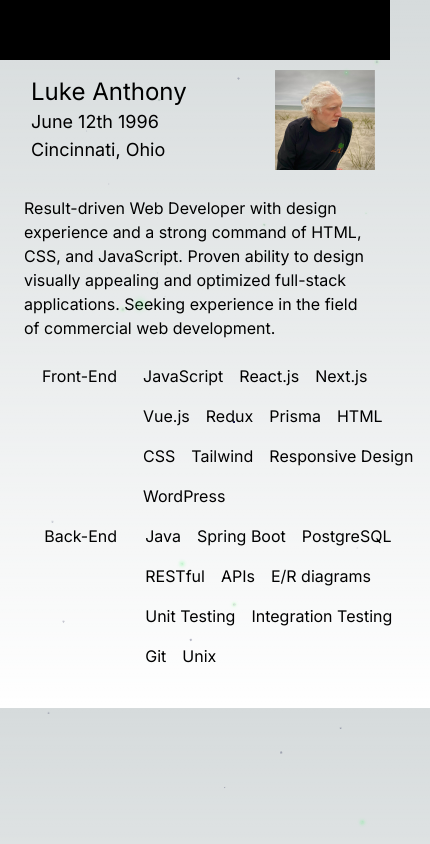
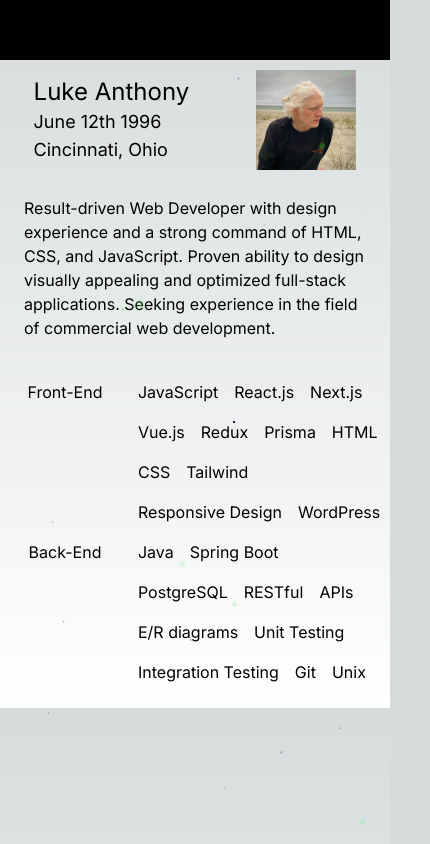
Before and after one commit to ln64-git/portfolio-2024, a Next.js app: page /about in a window 390 px wide. Shown: the whole page, 430 px wide, since content can reach past the window. Built offline with nearby package versions, Linux system fonts and the light colour scheme.

Commit message:
now about page is responsive

```diff
--- a/src/app/about/page.tsx
+++ b/src/app/about/page.tsx
@@ -12,9 +12,8 @@ export default function AboutPage() {
   return (
     <div id="About" className=" mx-auto  max-w-[650px]   rounded-lg">
       <Header />
-      <div className="">
-        <div className="flex items-center justify-center  ">
-          <div className="min-w-[260px] p-4 flex flex-col justify-center ">
+      <div className=" max-w-[450px] mx-auto flex items-center justify-around   ">
+        <div className="py-4 flex flex-col justify-center ">
           <div className="text-2xl">{name}</div>
           <div className="text-lg">
             <ul>
@@ -42,11 +41,13 @@ export default function AboutPage() {
         }`}
       >
         {summary}
-          <div className=" text-center flex">
-            <div className=" py-4">
+      </div>
+      <div>
+        <div className="text-center flex max-w-[500px] mx-auto ">
+          <div className=" py-4 ">
             <div className="flex ">
-                <div className=" p-2 w-[300px]">Front-End</div>
-                <ul className="flex flex-wrap">
+              <div className=" p-2 w-1/3">Front-End</div>
+              <ul className="flex flex-wrap w-2/3">
                 {skills1.map((skill, index) => (
                   <li key={index} className="m-2">
                     {skill}
@@ -55,8 +56,8 @@ export default function AboutPage() {
               </ul>
             </div>
             <div className="flex ">
-                <div className=" p-2 w-[300px]">Back-End</div>
-                <ul className="flex flex-wrap">
+              <div className=" p-2 w-1/3">Back-End</div>
+              <ul className="flex flex-wrap w-2/3">
                 {skills2.map((skill, index) => (
                   <li key={index} className="m-2">
                     {skill}
@@ -69,6 +70,5 @@ export default function AboutPage() {
       </div>
       <Fireflies />
     </div>
-    </div>
   );
 }
```
Lines whose indentation alone changed are shown as unchanged.
